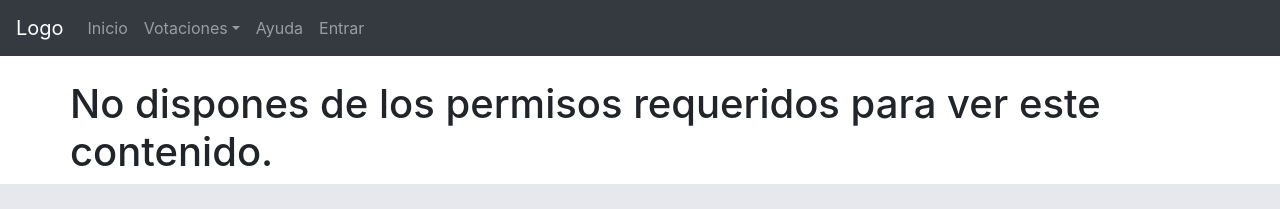
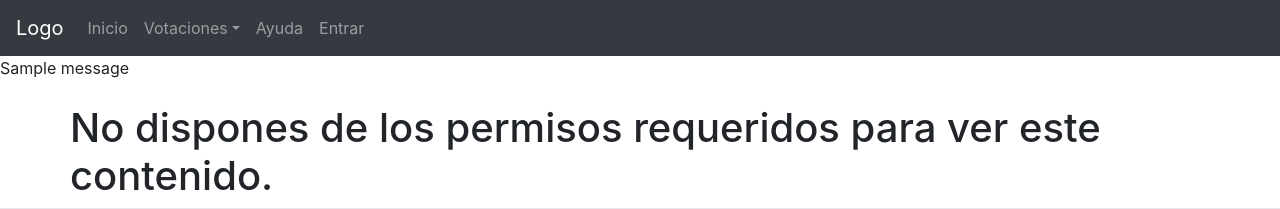
Before and after one commit to SalkerAG/Votaciones-Pinf-20, a Django app: page /crearVotacion/ in a window 1280 px wide. Shown: the top 209 px of the page. Run offline with Django 3.2, Linux system fonts and the light colour scheme; tables that the repository leaves empty hold one stand-in row (values such as "Sample post"); one stand-in notice (Sample message) is shown; some libraries are stand-ins or nearby versions.

Commit message:
[ADD] Mensaje al salir de la app

```diff
--- a/UsuarioUca/views.py
+++ b/UsuarioUca/views.py
@@ -121,13 +121,10 @@ class EstadisticasEleccionView(TemplateView):
 
 def logout_request(request):
     logout(request)
-    # messages.info(request, "Se ha cerrado la sesión correctamente")
+    messages.info(request, "Se ha cerrado la sesión correctamente")
     return redirect('home')
 
-# def erase_request(request):
-#     # logout(request)
-#     # messages.info(request, "Se ha cerrado la sesión correctamente")
-#     return redirect('usuariouca_list')
+
 
 
 def erase_request(request, pk):
--- a/templates/base.html
+++ b/templates/base.html
@@ -122,13 +122,20 @@
 
 
     </ul>
- {% if user.is_authenticated %}
-    <div class="usernif">
-        <a style="...">Usuario: {{ user.nif }}</a>
-    </div>
-{% endif %}
+    {% if user.is_authenticated %}
+        <div class="usernif">
+            <a style="...">Usuario: {{ user.nif }}</a>
+        </div>
+    {% endif %}
 </nav>
 
+{% if messages %}
+    {% for message in messages %}
+        <div>
+            {{ message }}
+        </div>
+    {% endfor %}
+{% endif %}
 
 <!-- Fin header  -->
 {% block content %}
```
